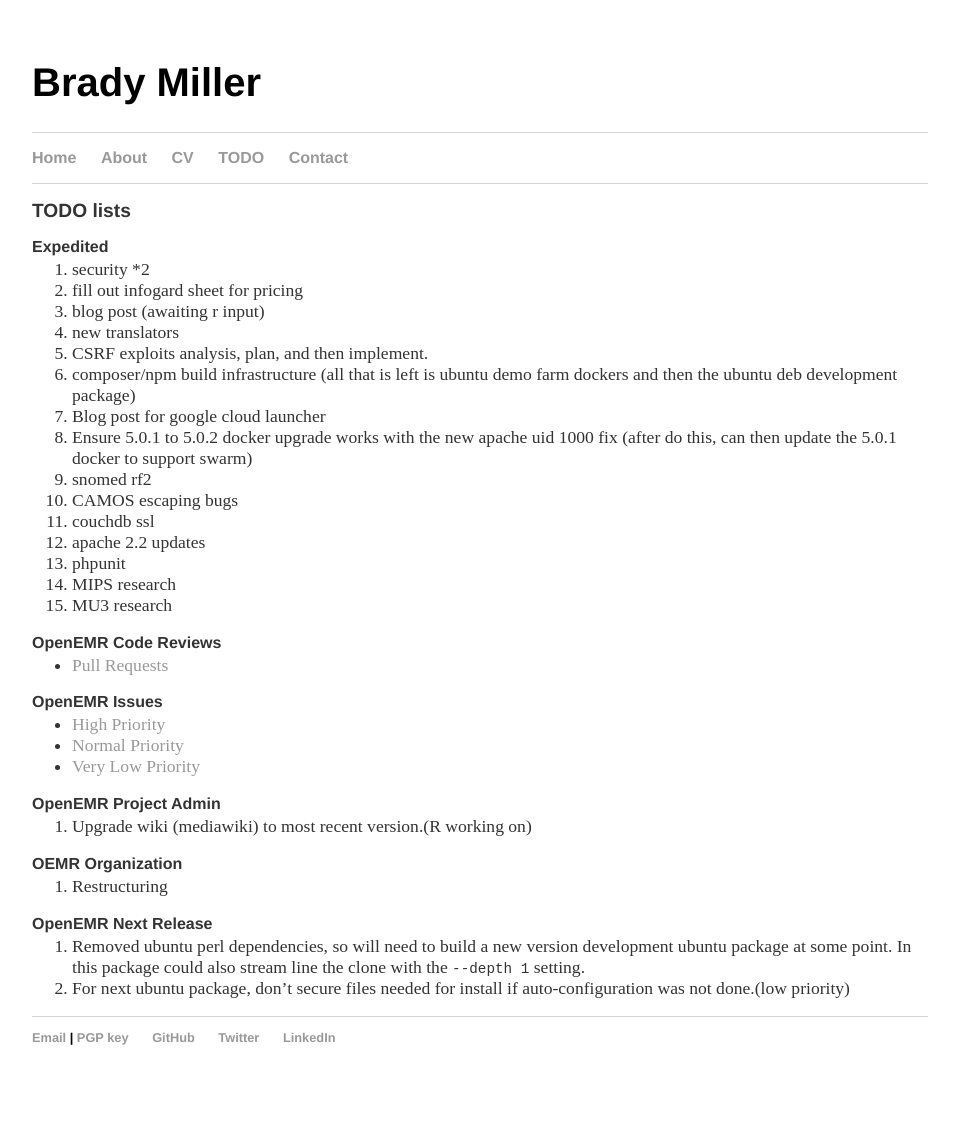
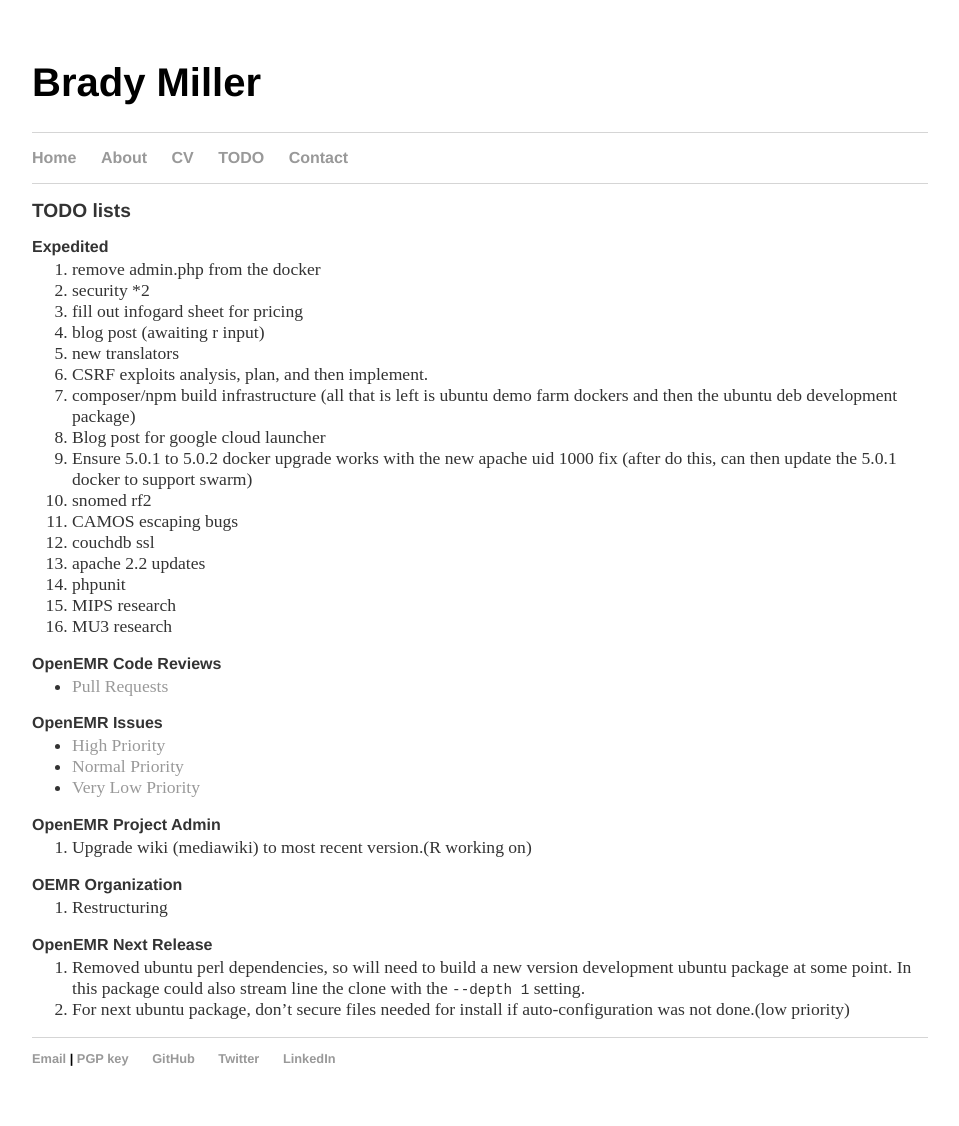
Before and after one commit to bradymiller/bradymiller.github.io, a Jekyll site: the page built from todo/index.md, in a window 1280 px wide. Shown: the whole page, without its empty margins (160-1119 px from the left). Built offline with Jekyll 4.4.1, drawn with Linux system fonts in a browser that asks for light colours; our own code applies the rules of GitHub Pages for plain Markdown files; before the commit the page ends 1105 px from its top, so only the background shows below that.

Commit message:
Update index.md

```diff
--- a/todo/index.md
+++ b/todo/index.md
@@ -4,6 +4,7 @@
 ## TODO lists
 
 ### Expedited
+1. remove admin.php from the docker
 1. security *2
 1. fill out infogard sheet for pricing
 1. blog post (awaiting r input)
```
